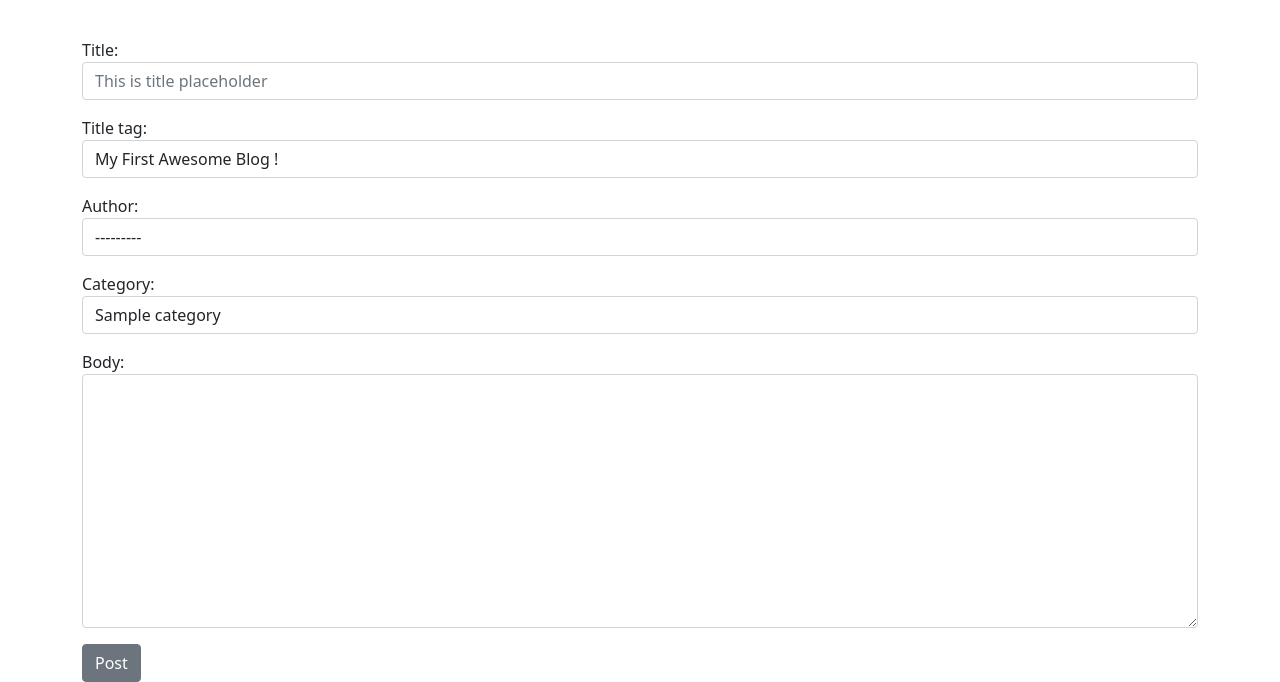
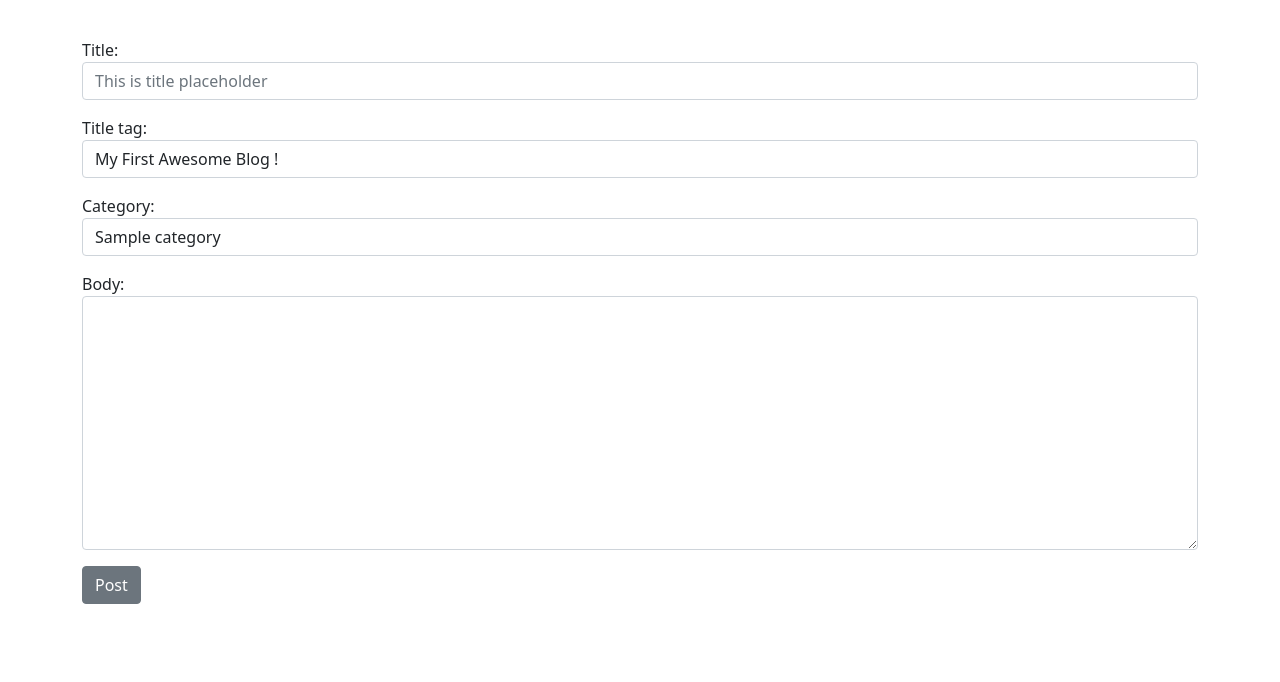
Before and after one commit to knop-k/django_blog, a Django app: page /add_post/ in a window 1280 px wide. Shown: the part 146-828 px from the top of the page. After the commit the page ends 750 px from the top, so only its background shows below. Run offline with Django 3.2, Linux system fonts and the light colour scheme; a user stored in the database is signed in; tables that the repository leaves empty hold one stand-in row (values such as "Sample post").

Commit message:
add author post auto

```diff
--- a/ablog/theblog/forms.py
+++ b/ablog/theblog/forms.py
@@ -15,7 +15,8 @@ class PostForm(forms.ModelForm):
         widgets = {
             'title': forms.TextInput(attrs={'class': 'form-control', 'placeholder': 'This is title placeholder'}),
             'title_tag': forms.TextInput(attrs={'class': 'form-control'}),
-            'author': forms.Select(attrs={'class': 'form-control'}),
+            'author': forms.TextInput(attrs={'class': 'form-control', 'value': '', 'id': 'elder', 'type': 'hidden'}),
+            # 'author': forms.Select(attrs={'class': 'form-control'}),
             'category': forms.Select(choices=choice_list, attrs={'class': 'form-control'}),
             'body': forms.Textarea(attrs={'class': 'form-control'}),
         }
--- a/ablog/theblog/templates/add_post.html
+++ b/ablog/theblog/templates/add_post.html
@@ -18,6 +18,10 @@
             <button class="btn btn-secondary">Post</button>
     </div>
 
+    <script>
+        var name = "{{ user.id }}";
+        document.getElementById("elder").value = name
+    </script>
 {% else %}
 You're not allowed here!
 
```
